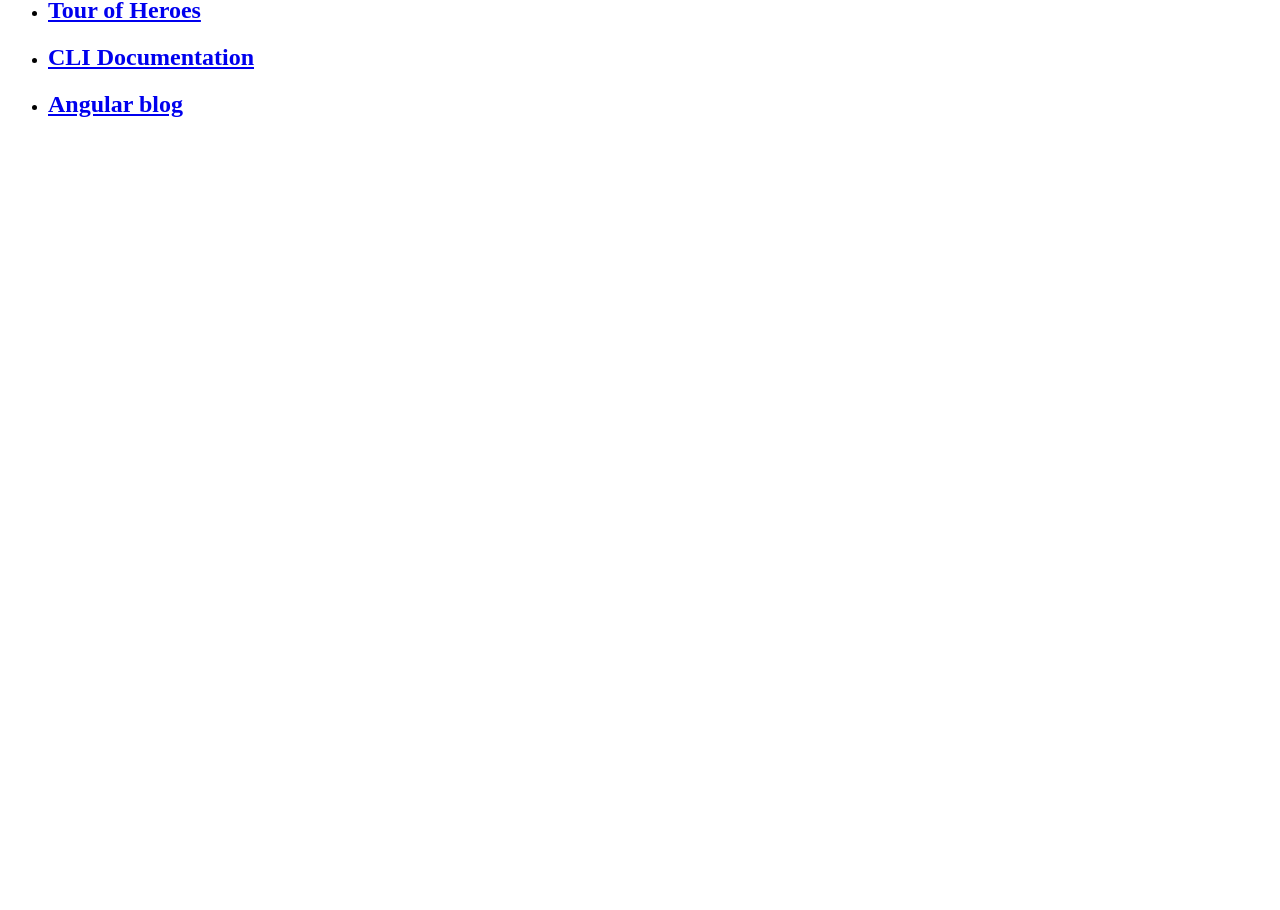
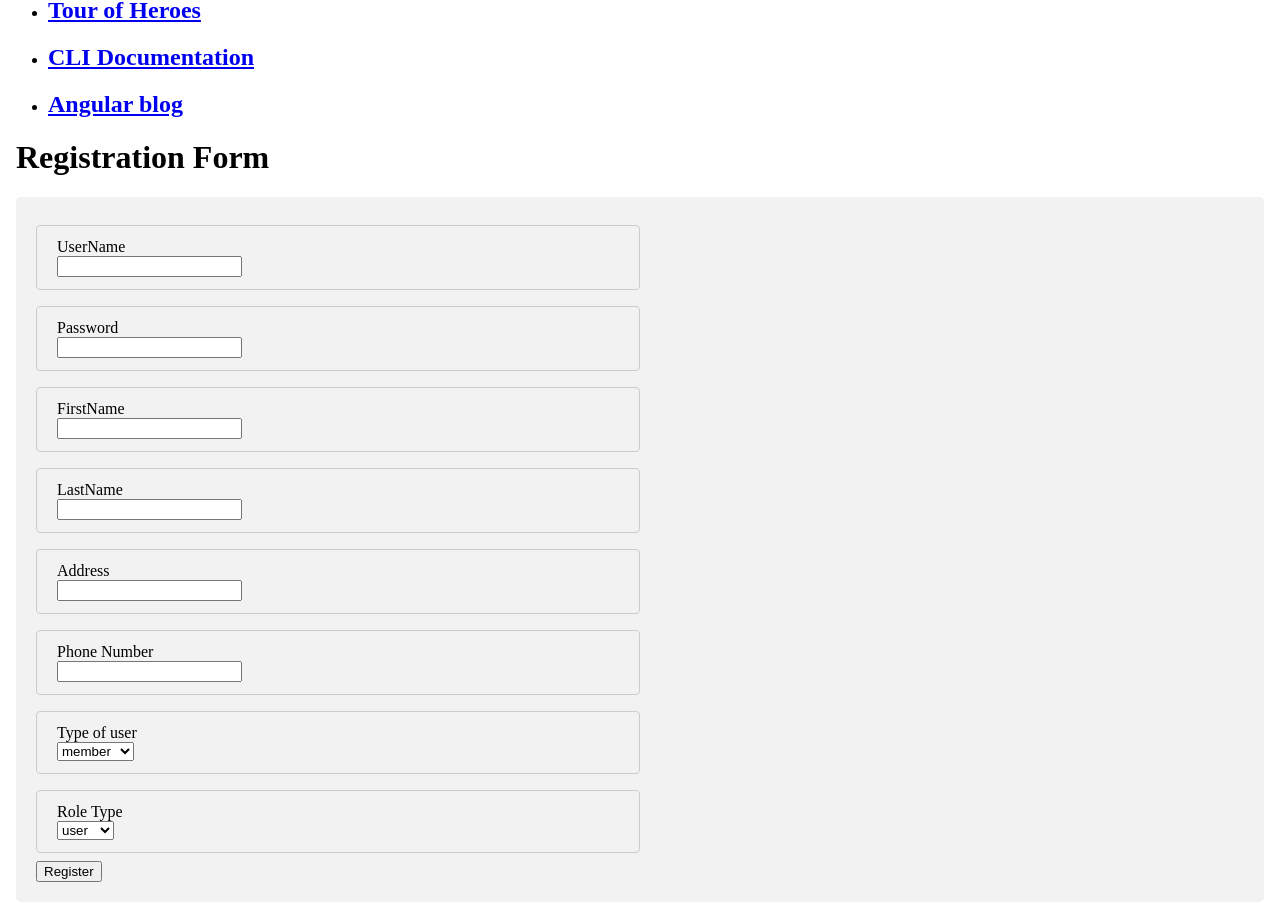
Before and after one commit to snehalkale41995/MSRAngularjs, an Angular app: page / in a window 1280 px wide. Shown: the part 454-1364 px from the top of the page. Before the commit the page ends 800 px from the top, so only its background shows below. Built offline with nearby package versions, Linux system fonts and the light colour scheme.

Commit message:
registration module added

```diff
--- a/src/app/app.component.html
+++ b/src/app/app.component.html
@@ -19,3 +19,8 @@
     <h2><a target="_blank" rel="noopener" href="https://blog.angular.io/">Angular blog</a></h2>
   </li>
 </ul>
+
+
+  <body>
+      <app-registration></app-registration>
+    </body>
--- a/src/app/app.component.ts
+++ b/src/app/app.component.ts
@@ -5,6 +5,11 @@
   templateUrl: './app.component.html',
   styleUrls: ['./app.component.css']
 })
+
+
+
 export class AppComponent {
   title= 'app';
+
+
 }
--- /dev/null
+++ b/src/app/registration/registration.component.css
@@ -0,0 +1,19 @@
+.form-group{
+          width: 50%;
+    padding: 12px 20px;
+    margin: 8px 0;
+    display: inline-block;
+    border: 1px solid #ccc;
+    border-radius: 4px;
+    box-sizing: border-box;
+}
+
+    input[type=submit]:hover {
+    background-color: #45a049;
+}
+
+div {
+    border-radius: 5px;
+    background-color: #f2f2f2;
+    padding: 20px;
+}
--- /dev/null
+++ b/src/app/registration/registration.component.html
@@ -0,0 +1,89 @@
+<h1>
+  Registration Form
+</h1>
+<div class="container">
+
+  <form #userForm="ngForm" (ngSubmit)="onSubmit(userForm.value)">
+
+
+<div class="form-group">
+  <label>UserName</label>
+  <br>
+  <input type="text" class="form-control" name="Username" ng-Model>
+</div>
+ <br>
+
+<div class="form-group">
+  <label>Password</label>
+  <br>
+  <input type="password" class="form-control" name="Password" ng-Model>
+  </div>
+<br>
+
+<div class="form-group">
+  <label>FirstName</label>
+  <br>
+  <input type="text" class="form-control" name="FirstName" ng-Model>
+  </div>
+
+  <br>
+
+<div class="form-group">
+  <label>LastName</label>
+  <br>
+  <input type="text" class="form-control" name="LastName" ng-Model>
+  </div>
+
+  <br>
+
+  <div class="form-group">
+  <label>Address</label>
+  <br>
+  <input type="text" class="form-control" name="Address" ng-Model>
+  </div>
+
+  <br>
+
+<div class="form-group">
+  <label>Phone Number</label>
+  <br>
+  <input type="number" class="form-control" name="Phone Number" ng-Model>
+  </div>
+
+<br>
+<!-- <div class="form-group">
+  <label>Type of user</label>
+  <select [(ngModel)]="SelectedUser">
+    <option *ngFor= "let user of Users">{{user}}</option>
+    </select>
+</div> -->
+  <div class="form-group">
+    <label>Type of user</label>
+    <br>
+    <select>
+<option value="member">member</option>
+<option value="volunteer">volunteer</option>
+<option value="trainer">trainer</option>
+ </select>
+</div>
+
+<br>
+
+ <div class="form-group">
+    <label>Role Type</label>
+    <br>
+    <select>
+<option value="user">user</option>
+<option value="visitor">visitor</option>
+ </select>
+</div>
+
+<br>
+
+
+
+
+<button type="submit" class="btn btn-primary">Register</button>
+
+</form>
+</div>
--- /dev/null
+++ b/src/app/registration/registration.component.ts
@@ -0,0 +1,22 @@
+import { Component, OnInit } from '@angular/core';
+
+@Component({
+  selector: 'app-registration',
+  templateUrl: './registration.component.html',
+  styleUrls: ['./registration.component.css']
+})
+export class RegistrationComponent implements OnInit {
+
+   constructor() {
+
+  }
+  //  SelectedUser:any;
+  //  Users:any=[
+  //    "member","volunteer","trainer"
+  //  ]
+
+  ngOnInit() {
+
+   }
+
+ }
```
Also changed, not shown: src/app/app.module.ts (+8 -5 lines), src/app/registration/registration-service.service.ts (added, +8 -0 lines), src/app/registration/registration.module.ts (added, +20 -0 lines), 2 other files (tests, documents, lock files or other folders).
